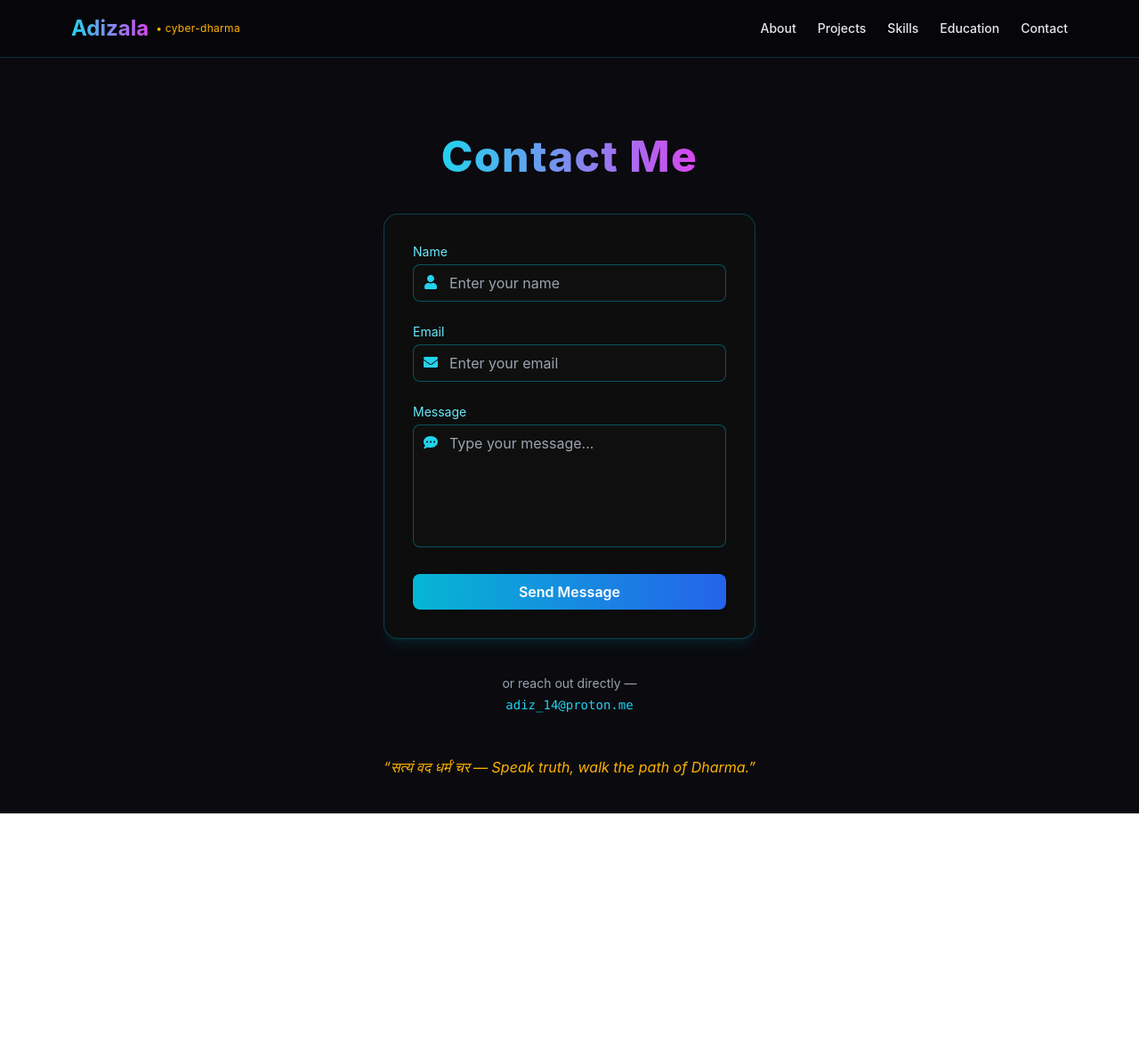
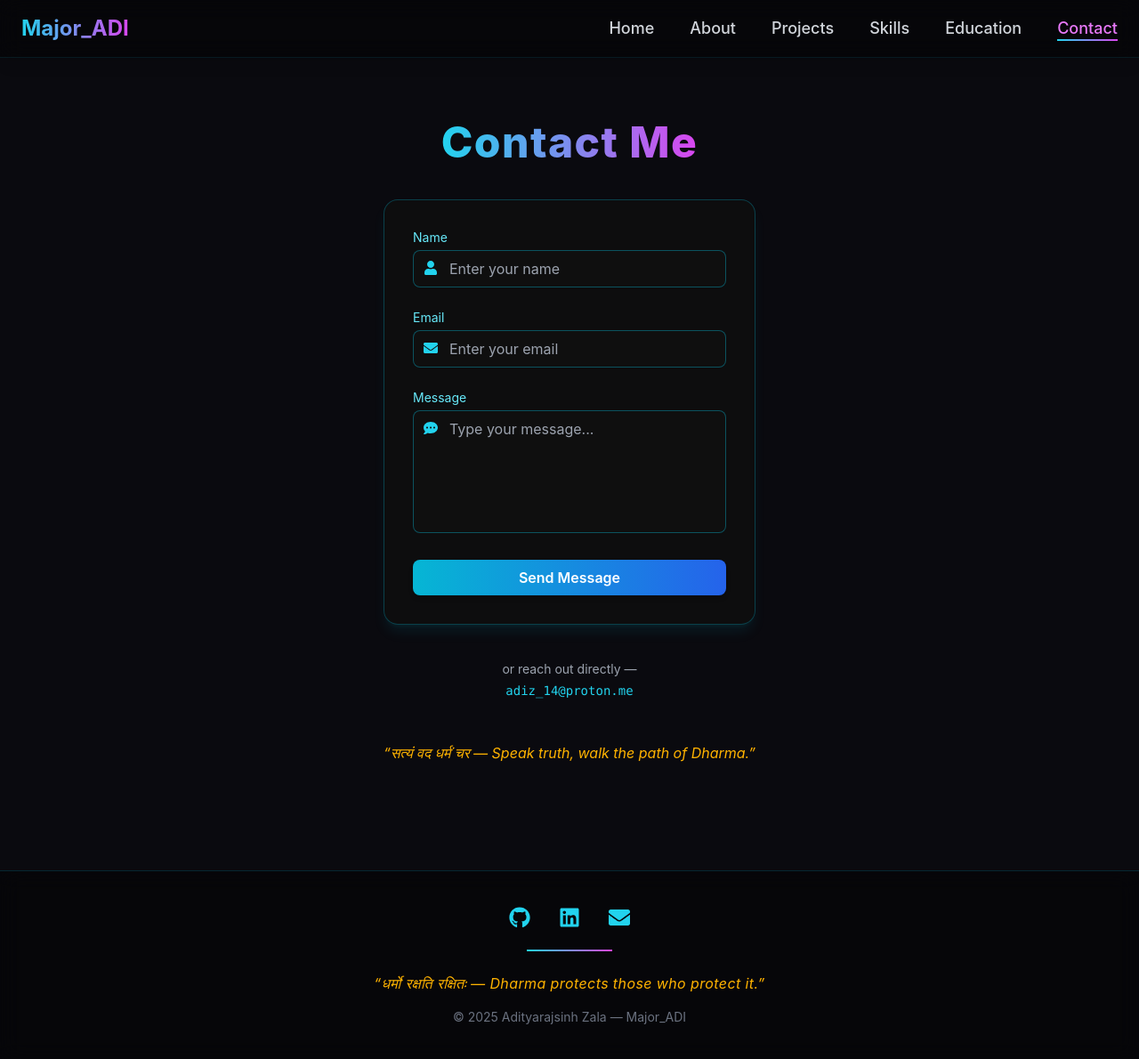
Before and after one commit to adiz777/adizala-portfolio, a React (Vite) app: page /contact in a window 1280 px wide. Shown: the top 1190 px of the page at 89% size. Before the commit the page ends 914 px from the top, so only its background shows below. Built offline with nearby package versions, Linux system fonts and the light colour scheme.

Commit message:
Refactoring all new App.jsx and Ading new pages in it

```diff
--- a/src/App.jsx
+++ b/src/App.jsx
@@ -1,6 +1,10 @@
-import React from "react";
-import { Routes, Route, Link, useLocation } from "react-router-dom";
+import React, { useState, useEffect } from "react";
+import { Routes, Route, useLocation } from "react-router-dom";
 import { motion, AnimatePresence } from "framer-motion";
+import Navbar from "./components/Navbar";
+import Footer from "./components/Footer";
+import Loading from "./components/Loading"; // 👈 Import here
+
 import Home from "./pages/Home";
 import About from "./pages/About";
 import Education from "./pages/Education";
@@ -10,57 +14,29 @@ import Contact from "./pages/Contact";
 
 export default function App() {
   const location = useLocation();
+  const [loading, setLoading] = useState(true);
+
+  useEffect(() => {
+    const timer = setTimeout(() => setLoading(false), 2500);
+    return () => clearTimeout(timer);
+  }, []);
+
+  if (loading) {
+    return <Loading />;
+  }
 
   return (
     <div className="min-h-screen bg-[var(--bg)] text-gray-200 flex flex-col">
-      {/* 🔹 Navbar */}
-      <motion.nav
-        className="fixed top-0 left-0 w-full bg-black/30 backdrop-blur-lg border-b border-cyan-400/20 shadow-md z-50"
-        initial={{ y: -60, opacity: 0 }}
-        animate={{ y: 0, opacity: 1 }}
-        transition={{ duration: 0.6 }}
-      >
-        <div className="max-w-6xl mx-auto p-4 flex items-center justify-between">
-          <Link to="/" className="flex items-center gap-2 select-none">
-            <motion.span
-              className="text-2xl font-bold text-transparent bg-clip-text bg-gradient-to-r from-cyan-400 to-fuchsia-500"
-              whileHover={{ scale: 1.05 }}
-            >
-              Adizala
-            </motion.span>
-            <span className="text-xs text-[var(--gold)] tracking-wide">
-              • cyber-dharma
-            </span>
-          </Link>
+      <Navbar />
 
-          <div className="flex gap-6 text-sm font-medium">
-            {[
-              { name: "About", path: "/about" },
-              { name: "Projects", path: "/projects" },
-              { name: "Skills", path: "/skills" },
-              { name: "Education", path: "/education" },
-              { name: "Contact", path: "/contact" },
-            ].map((link, index) => (
-              <Link
-                key={index}
-                to={link.path}
-                className="hover:text-cyan-300 transition-all duration-200"
-              >
-                {link.name}
-              </Link>
-            ))}
-          </div>
-        </div>
-      </motion.nav>
-
-      {/* 🔹 Page Content */}
-      <main className="flex-1 max-w-6xl mx-auto px-6 pt-28">
+      <main className="flex-1 max-w-6xl mx-auto px-6 pt-24">
         <AnimatePresence mode="wait">
           <motion.div
             key={location.pathname}
             initial={{ opacity: 0, y: 10 }}
             animate={{ opacity: 1, y: 0 }}
             exit={{ opacity: 0, y: -10 }}
+            transition={{ duration: 0.4, ease: "easeInOut" }}
           >
             <Routes location={location} key={location.pathname}>
               <Route path="/" element={<Home />} />
@@ -73,6 +49,8 @@ export default function App() {
           </motion.div>
         </AnimatePresence>
       </main>
+
+      <Footer />
     </div>
   );
 }
--- /dev/null
+++ b/src/components/Footer.jsx
@@ -0,0 +1,75 @@
+import React from "react";
+import { motion } from "framer-motion";
+import { FaGithub, FaLinkedin, FaEnvelope } from "react-icons/fa";
+
+export default function Footer() {
+  return (
+    <motion.footer
+      className="w-full mt-20 py-10 border-t border-cyan-500/20 bg-black/40 backdrop-blur-md text-gray-400 text-center"
+      initial={{ opacity: 0 }}
+      animate={{ opacity: 1 }}
+      transition={{ duration: 0.8 }}
+    >
+      <div className="max-w-6xl mx-auto px-6">
+        {/* Social Icons */}
+        <motion.div
+          className="flex justify-center gap-8 mb-6 text-2xl text-cyan-400"
+          initial={{ opacity: 0, y: 20 }}
+          animate={{ opacity: 1, y: 0 }}
+          transition={{ delay: 0.3 }}
+        >
+          <a
+            href="https://github.com/adiz777"
+            target="_blank"
+            rel="noopener noreferrer"
+            className="hover:text-fuchsia-400 transition-all"
+          >
+            <FaGithub />
+          </a>
+          <a
+            href="https://www.linkedin.com/in/adityarajsinh-zala?utm_source=share&utm_campaign=share_via&utm_content=profile&utm_medium=android_app"
+            target="_blank"
+            rel="noopener noreferrer"
+            className="hover:text-fuchsia-400 transition-all"
+          >
+            <FaLinkedin />
+          </a>
+          <a
+            href="mailto:adiz_14@proton.me"
+            className="hover:text-fuchsia-400 transition-all"
+          >
+            <FaEnvelope />
+          </a>
+        </motion.div>
+
+        {/* Divider Glow Line */}
+        <motion.div
+          className="w-24 h-[2px] mx-auto bg-gradient-to-r from-cyan-400 to-fuchsia-500 mb-6"
+          initial={{ width: 0 }}
+          animate={{ width: 96 }}
+          transition={{ duration: 1 }}
+        />
+
+        {/* Quote / Mantra */}
+        <motion.p
+          className="text-[var(--gold)] text-sm sm:text-base italic tracking-wide"
+          initial={{ opacity: 0 }}
+          animate={{ opacity: 1 }}
+          transition={{ delay: 0.8 }}
+        >
+          “धर्मो रक्षति रक्षितः — Dharma protects those who protect it.”
+        </motion.p>
+
+        {/* Footer Bottom */}
+        <motion.div
+          className="mt-4 text-xs sm:text-sm text-gray-500"
+          initial={{ opacity: 0 }}
+          animate={{ opacity: 1 }}
+          transition={{ delay: 1 }}
+        >
+          © {new Date().getFullYear()} Adityarajsinh Zala — Major_ADI
+        </motion.div>
+      </div>
+    </motion.footer>
+  );
+}
--- /dev/null
+++ b/src/components/Loading.jsx
@@ -0,0 +1,57 @@
+import React, { useEffect, useState } from "react";
+import { motion } from "framer-motion";
+
+export default function Loading() {
+  const [show, setShow] = useState(true);
+
+  useEffect(() => {
+    const timer = setTimeout(() => setShow(false), 2500); // 2.5 seconds boot animation
+    return () => clearTimeout(timer);
+  }, []);
+
+  if (!show) return null;
+
+  return (
+    <motion.div
+      className="fixed inset-0 flex flex-col justify-center items-center bg-black/95 text-cyan-400 z-[9999] font-mono"
+      initial={{ opacity: 1 }}
+      animate={{ opacity: 1 }}
+      exit={{ opacity: 0 }}
+      transition={{ duration: 0.8 }}
+    >
+      <motion.p
+        className="text-lg sm:text-xl tracking-widest mb-3"
+        initial={{ opacity: 0 }}
+        animate={{ opacity: 1 }}
+        transition={{ duration: 0.8 }}
+      >
+        INITIALIZING SYSTEM . . .
+      </motion.p>
+      <motion.div
+        className="w-64 h-1 bg-cyan-800 rounded-full overflow-hidden"
+        initial={{ width: 0 }}
+        animate={{ width: "16rem" }}
+        transition={{ duration: 1.8, ease: "easeInOut" }}
+      >
+        <motion.div
+          className="h-full bg-gradient-to-r from-cyan-400 to-fuchsia-600"
+          initial={{ x: "-100%" }}
+          animate={{ x: 0 }}
+          transition={{
+            duration: 2,
+            ease: "easeInOut",
+            repeat: 0,
+          }}
+        />
+      </motion.div>
+      <motion.p
+        className="mt-4 text-[var(--gold)] italic text-sm text-center"
+        initial={{ opacity: 0 }}
+        animate={{ opacity: 1 }}
+        transition={{ delay: 1.5 }}
+      >
+        “असतो मा सद्गमय । तमसो मा ज्योतिर्गमय ।”
+      </motion.p>
+    </motion.div>
+  );
+}
```
